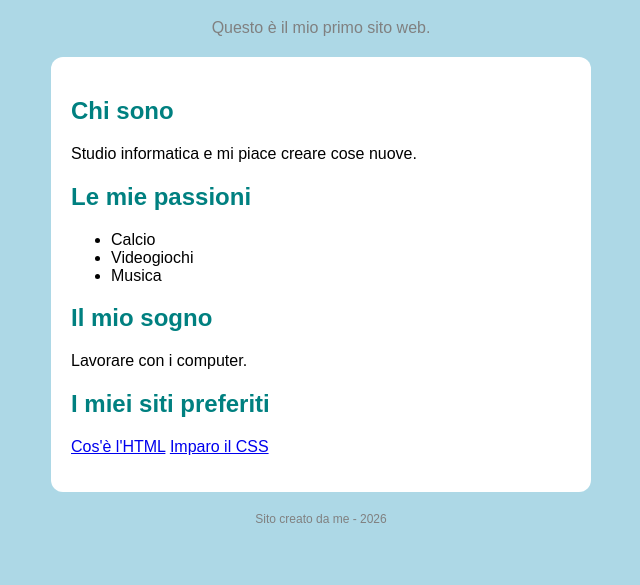
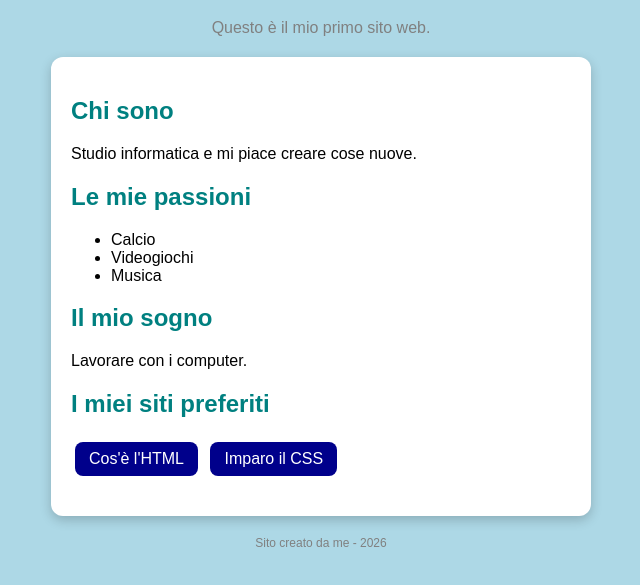
Before and after one commit to kevinrobinsonPIA/Mio-sito, a plain HTML site: page Mio-sito/index.html in a window 1280 px wide. Shown: the part 89-674 px from the top of the page, without its empty margins (319-959 px from the left). Drawn offline with Linux system fonts and the light colour scheme.

Commit message:
Enhance styles with button and shadow effects
Added box shadow to .scheda and created .bottone styles.

```diff
--- a/Mio-sito/style.css
+++ b/Mio-sito/style.css
@@ -30,3 +30,18 @@
   font-size: 12px;
   color: gray;
 }
+.scheda {
+box-shadow: 0 4px 12px rgba(0, 0, 0, 0.2);
+}
+.bottone {
+display: inline-block;
+background: darkblue;
+color: white;
+padding: 8px 14px;
+border-radius: 8px;
+text-decoration: none;
+margin: 4px;
+}
+.bottone:hover {
+background: orange;
+}
```
